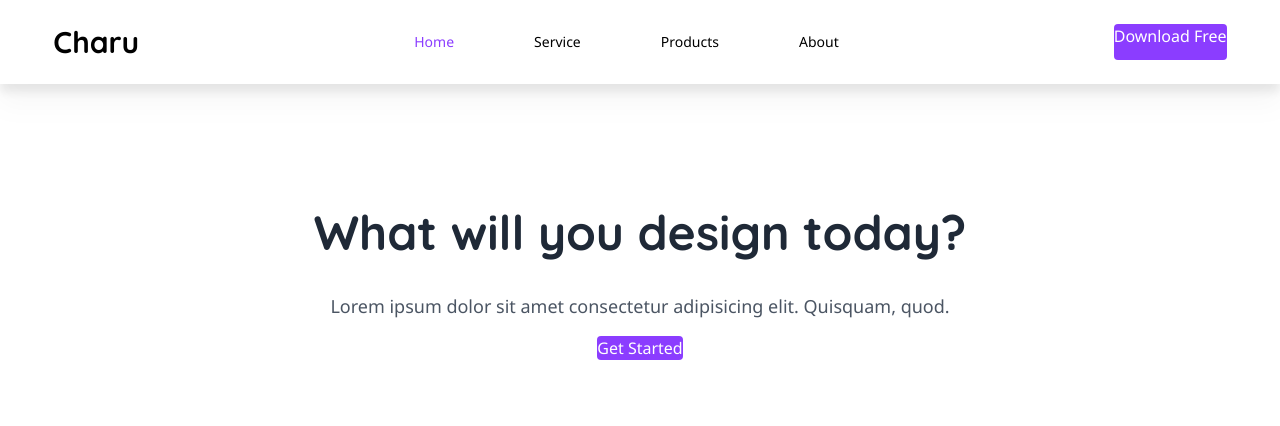
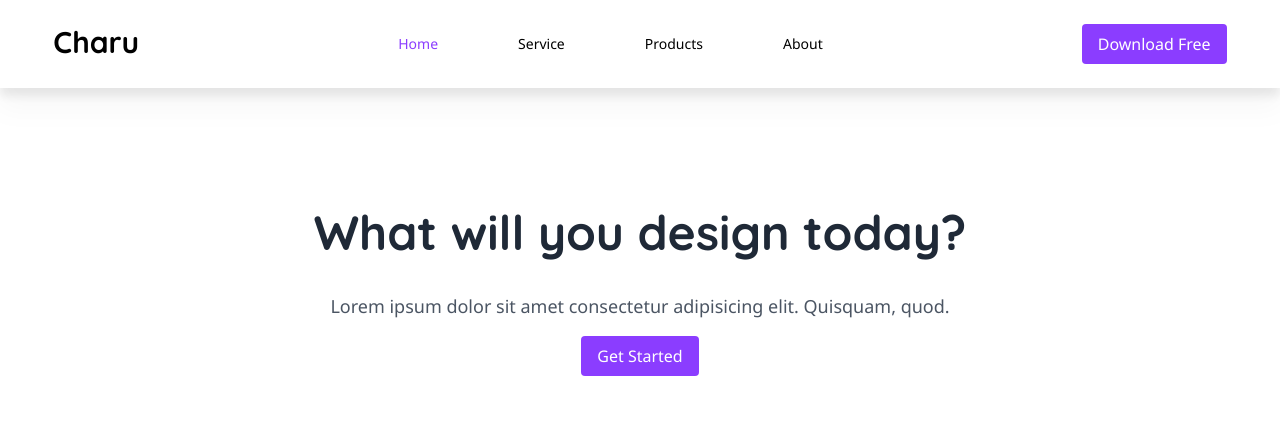
Before and after one commit to tsabbir007/Charu-Landing-Page, a Next.js app: page / in a window 1280 px wide. Shown: the top 426 px of the page. Built offline with nearby package versions, Linux system fonts and the light colour scheme.

Commit message:
Action button color add, tailwind not working

```diff
--- a/shared/ActionButton.tsx
+++ b/shared/ActionButton.tsx
@@ -11,7 +11,7 @@ const ActionButton = ({children, setSelectedPage}: Props) => {
   return (
     <Link
     className='rounded bg-primary-100 text-white py-2 px-4 focus:outline-none focus:shadow-outline'
-    style={{backgroundColor: '#8b3dff', color: '#fff', borderRadius: '4px', padding:'0.5 1rem'}}
+    style={{backgroundColor: '#8b3dff', color: '#fff', borderRadius: '4px', padding:'0.5rem 1rem'}}
     onClick={() => setSelectedPage(SelectedPage.Charu)}
     href={`${SelectedPage.Charu}`}
     >
```
